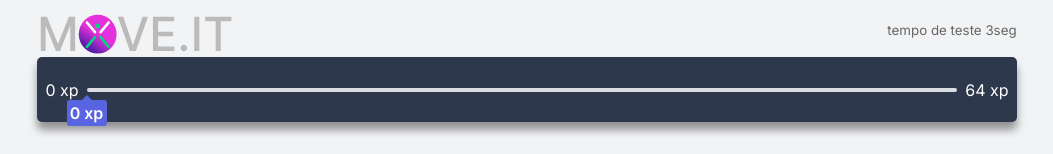
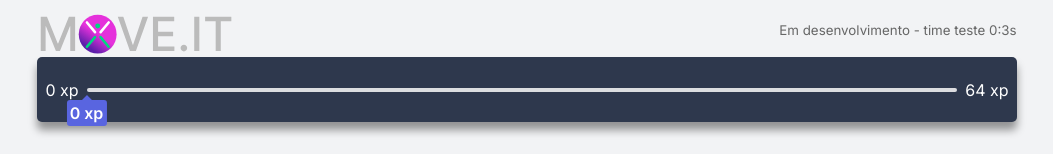
Before and after one commit to charles-mrt/nlw4-move.it, a Next.js app: page / in a window 1280 px wide. Shown: the top 154 px of the page, without its empty margins (113-1166 px from the left). Built offline with nearby package versions, Linux system fonts and the light colour scheme; grey boxes are pictures that could not be loaded.

Commit message:
change text development

```diff
--- a/src/components/MainLogo.tsx
+++ b/src/components/MainLogo.tsx
@@ -6,7 +6,7 @@ export function MainLogo() {
         <>
             <div className={ styles.mainLogo }>
                 <img src="/assets/logo.svg" alt="MoveIT" className={styles.logo}/>
-                <small>tempo de teste 3seg</small>
+                <small>Em desenvolvimento - time teste 0:3s</small>
             </div>
         </>
     );
```
